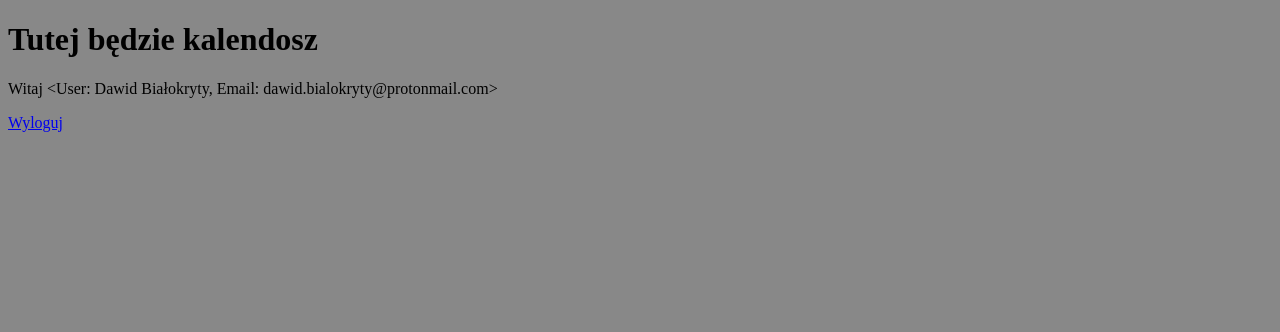
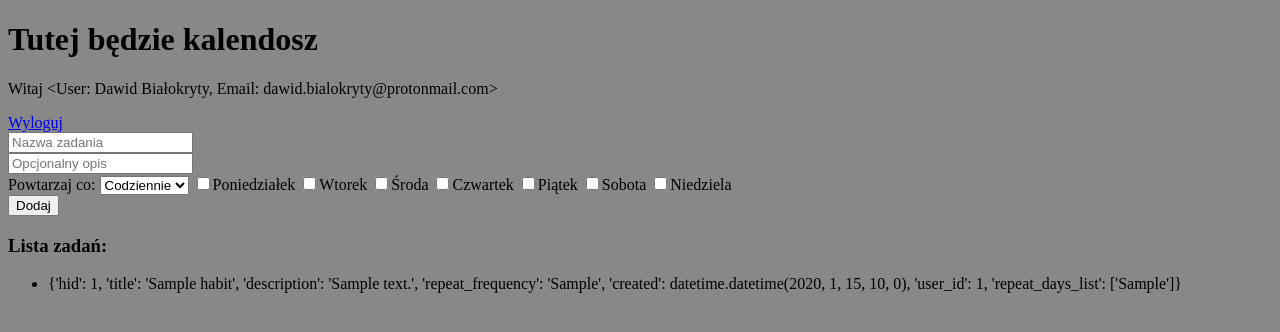
Before and after one commit to pancake-dave/habitcakes, a Flask app: page /dashboard in a window 1280 px wide. Shown: the top 332 px of the page. Run offline with Flask 3, Linux system fonts and the light colour scheme; a user stored in the database is signed in; tables that the repository leaves empty hold one stand-in row (values such as "Sample post"); parts of the project's set-up code (start-up, migrations or seed data) failed here and were passed over.

Commit message:
added basic functionality ofr habits

```diff
--- a/habitcakesapp/blueprints/core/routes.py
+++ b/habitcakesapp/blueprints/core/routes.py
@@ -6,10 +6,24 @@ core = Blueprint('core', __name__, template_folder='templates')
 @core.route('/')
 def index():
     if current_user.is_authenticated:
-        return redirect(url_for('core.dashboard'))  # or your calendar route
+        return redirect(url_for('core.dashboard'))
     return render_template('core/index.html')
 
 @core.route('/dashboard')
 @login_required
 def dashboard():
-    return render_template('core/dashboard.html')
+    user_habits = current_user.habits
+    processed_habits = []
+    for habit in user_habits:
+        habit_dict = {
+            'hid': habit.hid,
+            'title': habit.title,
+            'description': habit.description,
+            'repeat_frequency': habit.repeat_frequency,
+            'created': habit.created,
+            'user_id': habit.user_id,
+            'repeat_days_list': habit.repeat_day.split('.') if habit.repeat_day else []
+        }
+        processed_habits.append(habit_dict)
+
+    return render_template('core/dashboard.html', habits=processed_habits)
--- a/habitcakesapp/blueprints/core/templates/core/dashboard.html
+++ b/habitcakesapp/blueprints/core/templates/core/dashboard.html
@@ -4,5 +4,33 @@
 {% block content %}
     <h1>Tutej będzie kalendosz</h1>
     <p>Witaj {{ current_user }}</p>
-    <a href="{{ url_for('userbase.logout') }}">Wyloguj</a>
+    <a href="{{ url_for('userbase.logout') }}">Wyloguj</a><br>
+    <form action="{{ url_for('habits.habit') }}" method="POST">
+        <input type="text" name="title" placeholder="Nazwa zadania" required="required"><br>
+        <input type="text" name="description" placeholder="Opcjonalny opis"><br>
+
+        <label for="repeat_frequency">Powtarzaj co:</label>
+        <select id="repeat_frequency" name="repeat_frequency">
+            <option value="daily">Codziennie</option>
+            <option value="weekly">Co tydzień</option>
+            <option value="monthly">Co miesiąc</option>
+        </select>
+
+        <input type="checkbox" id="monday" name="repeat_day" value="mon"><label for="monday">Poniedziałek</label>
+        <input type="checkbox" id="tuesday" name="repeat_day" value="tue"><label for="tuesday">Wtorek</label>
+        <input type="checkbox" id="wednesday" name="repeat_day" value="wed"><label for="wednesday">Środa</label>
+        <input type="checkbox" id="thursday" name="repeat_day" value="thu"><label for="thursday">Czwartek</label>
+        <input type="checkbox" id="friday" name="repeat_day" value="fri"><label for="friday">Piątek</label>
+        <input type="checkbox" id="saturday" name="repeat_day" value="sat"><label for="saturday">Sobota</label>
+        <input type="checkbox" id="sunday" name="repeat_day" value="sun"><label for="sunday">Niedziela</label><br>
+
+        <input type="submit" value="Dodaj">
+
+    </form>
+    <h3>Lista zadań:</h3>
+    <ul>
+        {% for habit in habits %}
+        <li>{{ habit }}</li>
+    {% endfor %}
+    </ul>
 {% endblock %}
--- a/habitcakesapp/blueprints/userbase/models.py
+++ b/habitcakesapp/blueprints/userbase/models.py
@@ -9,7 +9,10 @@ class User(db.Model, UserMixin):
     username = db.Column(db.String, nullable=False)
     password = db.Column(db.String, nullable=False)
     email = db.Column(db.String, nullable=False)
+    # database relationship
+    habits = db.relationship('Habit', back_populates='user')
 
+    # overriding parent classes methods
     def __repr__(self):
         return f'<User: {self.username}, Email: {self.email}>'
 
```
Also changed, not shown: habitcakesapp/app.py (+5 -2 lines), habitcakesapp/blueprints/habits/models.py (added, +23 -0 lines), habitcakesapp/blueprints/habits/routes.py (added, +22 -0 lines), habitcakesapp/blueprints/userbase/routes.py (+3 -4 lines), habitcakesapp/migrations/versions/4a3d4ee4d45b_.py (added, +36 -0 lines), habitcakesapp/migrations/versions/81ec267334cb_.py (added, +32 -0 lines), habitcakesapp/migrations/versions/9022e299875d_.py (added, +44 -0 lines), habitcakesapp/blueprints/habits/__init__.py (added), instance/habitcakes.db (deleted).
